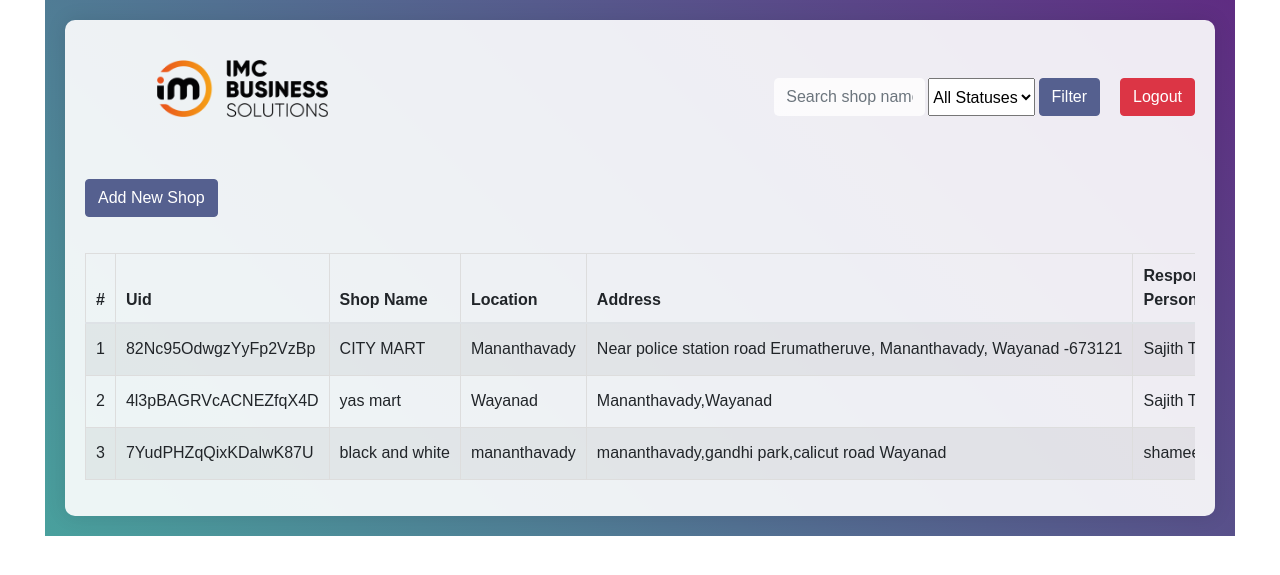
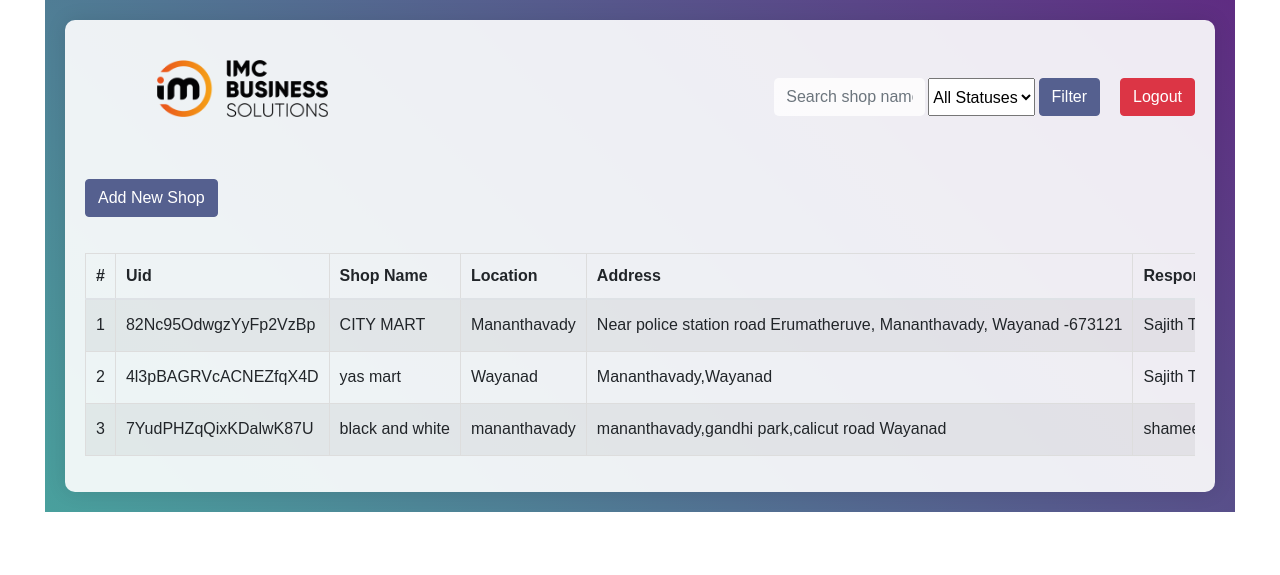
Before and after one commit to sajith231/super_market, a Django app: page /superuser_dashboard/ in a window 1280 px wide. Shown: the top 575 px of the page. Run offline with Django 5.2, Linux system fonts and the light colour scheme; a user stored in the database is signed in; data comes from the database, SQL or seed files in the repository; both versions use the stored data as it was after the commit; some libraries are stand-ins or nearby versions.

Commit message:
sjghdjhd

```diff
--- a/app1/templates/superuser_dashboard.html
+++ b/app1/templates/superuser_dashboard.html
@@ -102,18 +102,18 @@
                 <thead>
                     <tr>
                         <th>#</th>
-                        <th>Uid</th>
-                        <th>Shop Name</th>
-                        <th>Location</th>
-                        <th>Address</th>
-                        <th>Responsible Person</th>
-                        <th>Phone Number</th>
-                        <th>Amount</th>
-                        <th>Username</th>
-                        <th>Validity</th>
-                        <th>Status</th>
-                        <th>Expire Date</th>
-                        <th>Actions</th>
+                        <th style="white-space: nowrap;">Uid</th>
+                        <th style="white-space: nowrap;">Shop Name</th>
+                        <th style="white-space: nowrap;">Location</th>
+                        <th style="white-space: nowrap;">Address</th>
+                        <th style="white-space: nowrap;">Responsible Person</th>
+                        <th style="white-space: nowrap;">Phone Number</th>
+                        <th style="white-space: nowrap;">Amount</th>
+                        <th style="white-space: nowrap;">Username</th>
+                        <th style="white-space: nowrap;">Validity</th>
+                        <th style="white-space: nowrap;">Status</th>
+                        <th style="white-space: nowrap;">Expire Date</th>
+                        <th style="white-space: nowrap;">Actions</th>
                     </tr>
                 </thead>
                 <tbody>
```
Also changed, not shown: marketpro/settings.py (+5 -18 lines), app1/forms.py (line endings or trailing spaces), db.sqlite3, media/images/WhatsApp_Image_2024-10-01_at_10.20.47_d91df140_9gqeOgF.jpg (added), media/images/WhatsApp_Image_2024-10-01_at_10.20.47_d91df140_dUCgGwT.jpg (added), media/images/WhatsApp_Image_2024-10-14_at_19.43.19_d5c9d524_BLVI0ng.jpg (added), media/images/WhatsApp_Image_2024-10-14_at_19.43.19_d5c9d524_kmsvfn0.jpg (added), media/images/WhatsApp_Image_2024-10-14_at_19.44.04_c0cf6420_2HcuT8A.jpg (added), media/images/WhatsApp_Image_2024-10-14_at_19.44.04_c0cf6420_X1bGsFG.jpg (added), media/shop_logos/IMG_20220522_150820.jpg (added), media/shop_logos/yas_mart_PLSH4LC.png (added).
